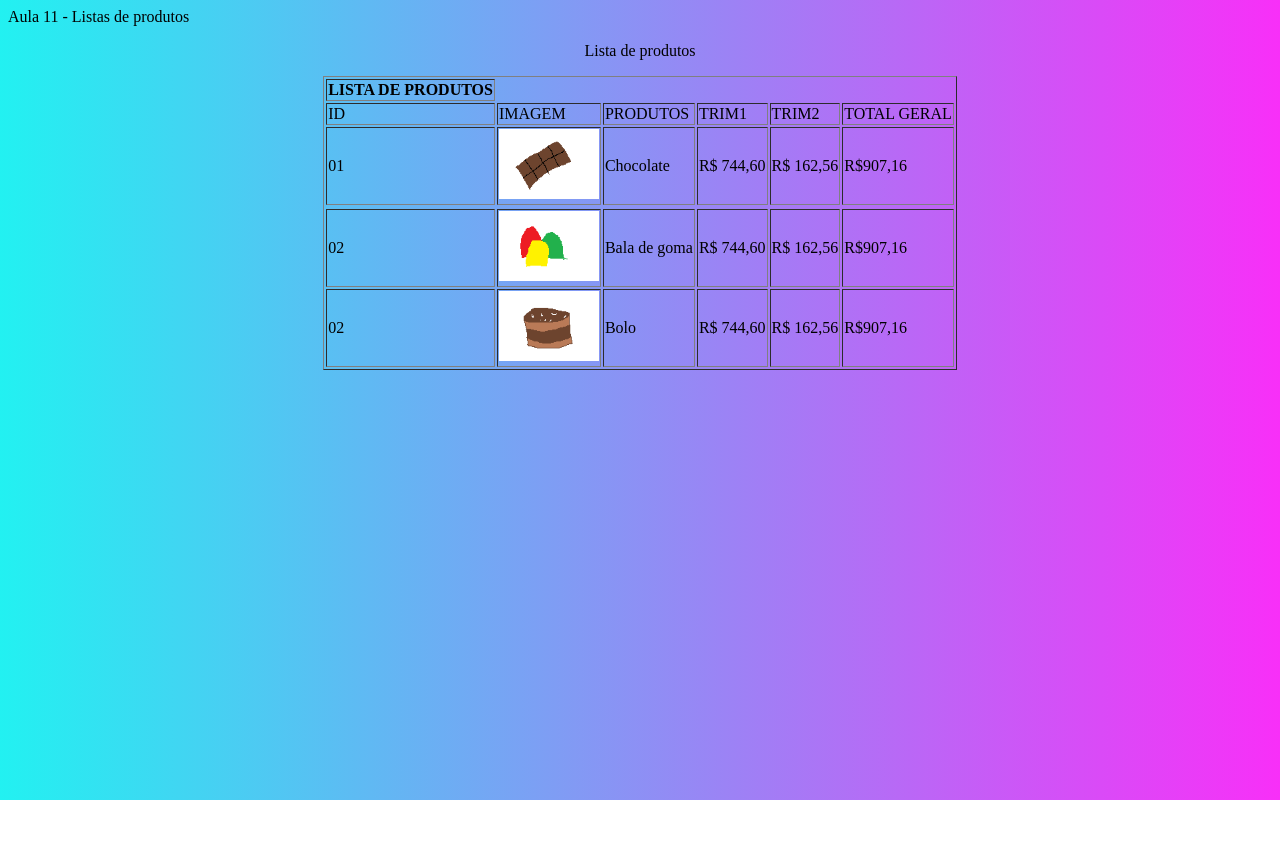
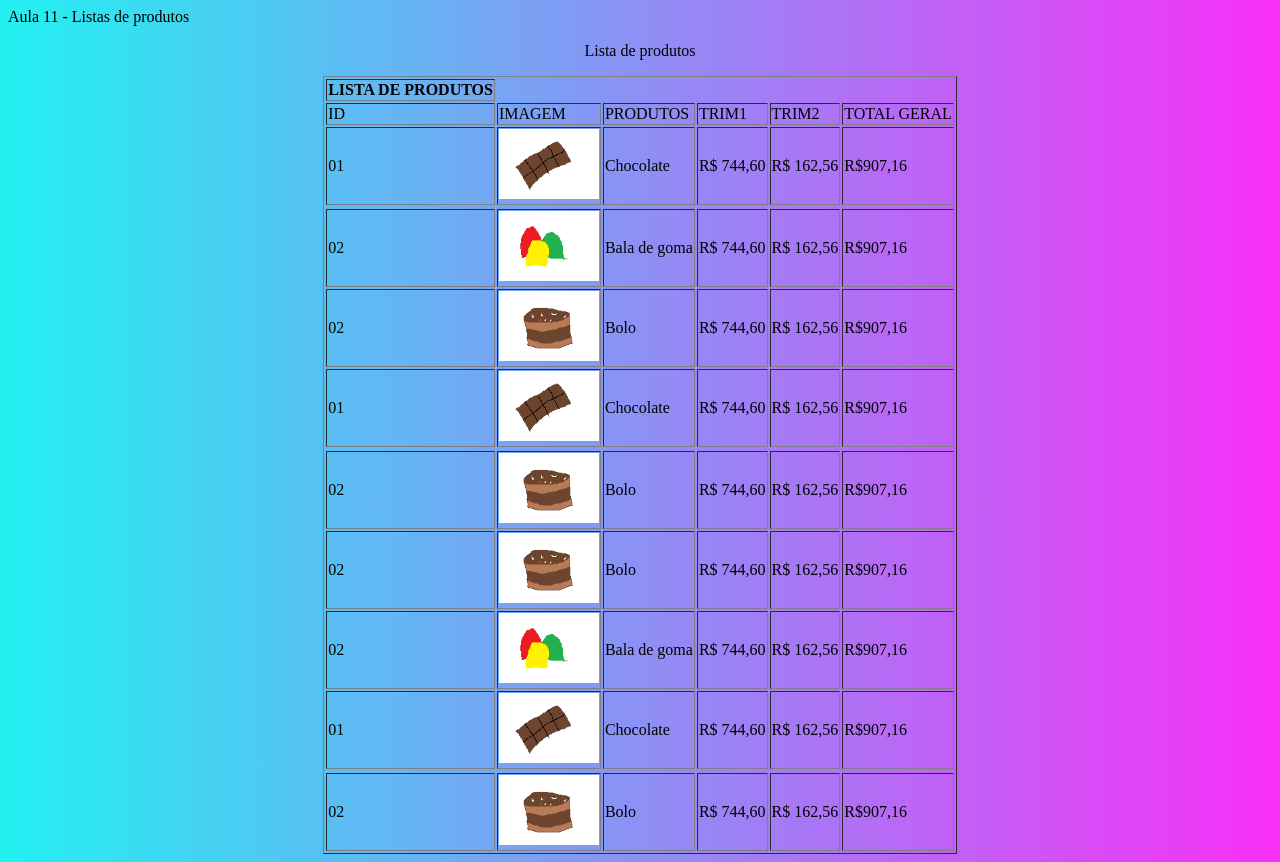
Before and after one commit to ianXkuraoka/front_090523, a plain HTML site: page index.html in a window 1280 px wide. Before the commit the page ends 800 px from the top, so only its background shows below. Drawn offline with Linux system fonts and the light colour scheme.

Commit message:
lista simple mk2

```diff
--- a/index.html
+++ b/index.html
@@ -51,6 +51,60 @@
                 <td>R$907,16</td>
             </tr>
 
+            <tr>
+                <td>01</td>
+                <td> <img src="Untitled.png" alt="chocoreto" width="100px" height="70px"> </td>
+                <td>Chocolate</td>
+                <td>R$ 744,60</td>
+                <td>R$ 162,56</td>
+                <td>R$907,16</td>
+            <tr>
+
+            <tr>
+                <td>02</td>
+                <td> <img src="Untitled3.png" alt="keeki" width="100px" height="70px"> </td>
+                <td>Bolo</td>
+                <td>R$ 744,60</td>
+                <td>R$ 162,56</td>
+                <td>R$907,16</td>
+            </tr>
+
+            <tr>
+                <td>02</td>
+                <td> <img src="Untitled3.png" alt="keeki" width="100px" height="70px"> </td>
+                <td>Bolo</td>
+                <td>R$ 744,60</td>
+                <td>R$ 162,56</td>
+                <td>R$907,16</td>
+            </tr>
+
+            <tr>
+                <td>02</td>
+                <td> <img src="Untitled2.png" alt="candiii" width="100px" height="70px"> </td>
+                <td>Bala de goma</td>
+                <td>R$ 744,60</td>
+                <td>R$ 162,56</td>
+                <td>R$907,16</td>
+            </tr>
+
+            <tr>
+                <td>01</td>
+                <td> <img src="Untitled.png" alt="chocoreto" width="100px" height="70px"> </td>
+                <td>Chocolate</td>
+                <td>R$ 744,60</td>
+                <td>R$ 162,56</td>
+                <td>R$907,16</td>
+            <tr>
+
+            <tr>
+                <td>02</td>
+                <td> <img src="Untitled3.png" alt="keeki" width="100px" height="70px"> </td>
+                <td>Bolo</td>
+                <td>R$ 744,60</td>
+                <td>R$ 162,56</td>
+                <td>R$907,16</td>
+            </tr>
+
             </tr>
         </tbody>
     </table></center>
```
